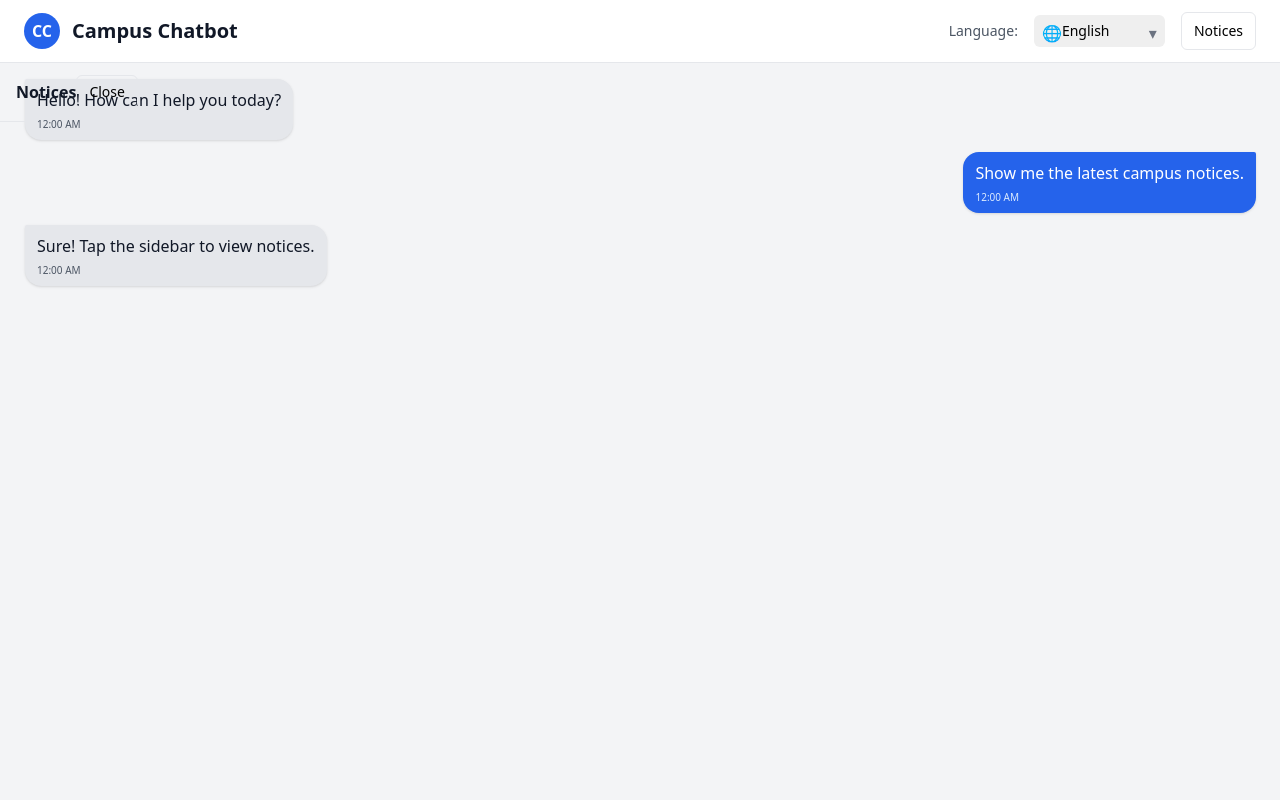
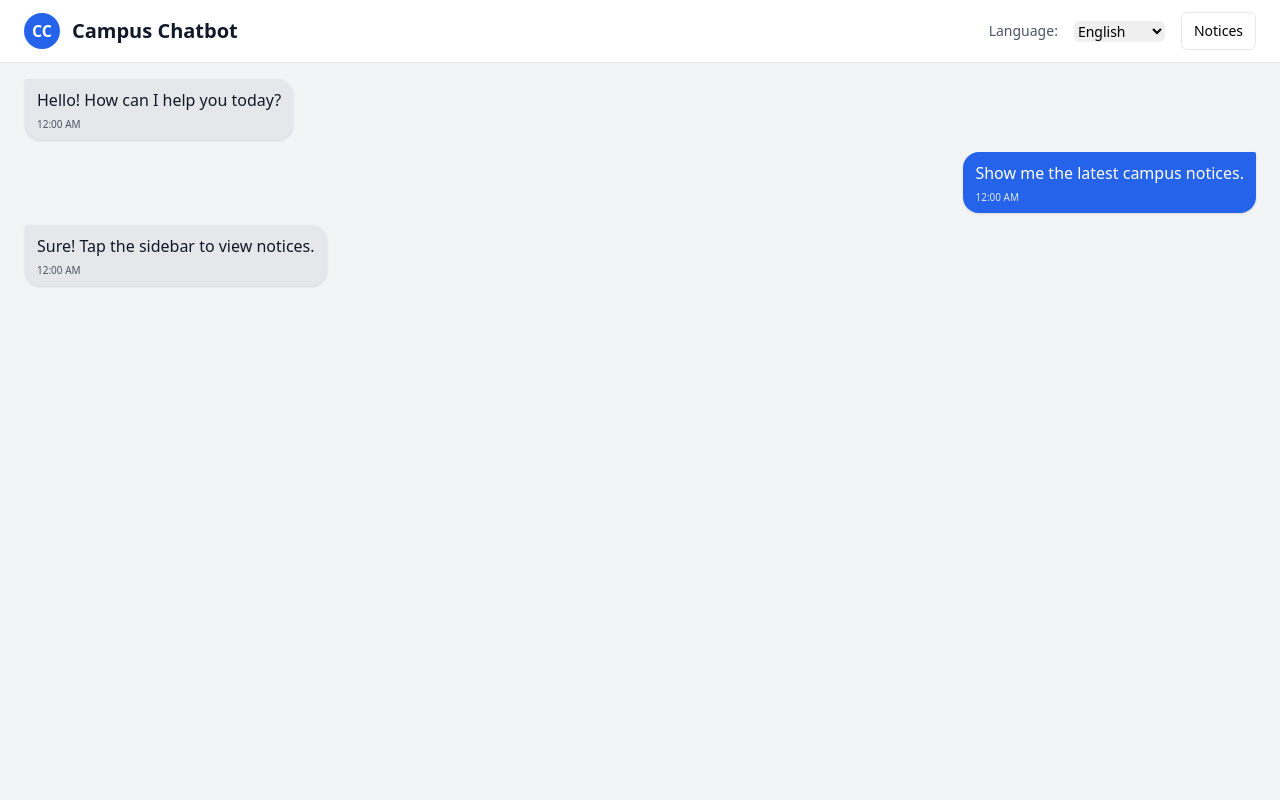
Before and after one commit to BRD-789/Campus-Chatbot, a React (Vite) app: page / in a window 1280 px wide. Shown: the top 800 px of the page. Built offline with nearby package versions, Linux system fonts and the light colour scheme.

Commit message:
Fix: fully hide desktop sidebar when closed; revert language selector to simple select

```diff
--- a/src/App.tsx
+++ b/src/App.tsx
@@ -180,19 +180,15 @@ export default function App() {
 
 				<div className="flex items-center gap-2 sm:gap-4">
 					<div className="hidden sm:flex items-center text-sm text-gray-600">{labels.language}:</div>
-					<div className="relative">
-						<span className="pointer-events-none absolute left-2 top-1.5 text-gray-500">🌐</span>
-						<select
+					<select
 						value={language}
 						onChange={(e) => setLanguage(e.target.value)}
-							className="pl-7 pr-8 py-1.5 rounded-md border-gray-300 text-sm focus:border-blue-500 focus:ring-blue-500 appearance-none"
-						>
+						className="rounded-md border-gray-300 text-sm focus:border-blue-500 focus:ring-blue-500"
+					>
 						{languageOptions.map(opt => (
 							<option key={opt.value} value={opt.value}>{opt.label}</option>
 						))}
-						</select>
-						<span className="pointer-events-none absolute right-2 top-1.5 text-gray-500">▾</span>
-					</div>
+					</select>
 
 					<button
 						onClick={() => setIsSidebarOpen(true)}
@@ -215,8 +211,8 @@ export default function App() {
 					/>
 				)}
 				<aside
-					className={`fixed sm:static z-30 top-0 right-0 h-full sm:h-auto w-80 max-w-[85%] bg-white border-l shadow-xl sm:shadow-none transform transition-transform duration-300
-						${isSidebarOpen ? 'translate-x-0' : 'translate-x-full sm:-translate-x-full sm:w-0'}
+					className={`fixed sm:static z-30 top-0 right-0 h-full sm:h-auto w-80 max-w-[85%] bg-white border-l shadow-xl sm:shadow-none transform transition-[transform,width,opacity] duration-300
+						${isSidebarOpen ? 'translate-x-0 sm:translate-x-0 sm:w-80 sm:opacity-100' : 'translate-x-full sm:translate-x-0 sm:w-0 sm:opacity-0 sm:pointer-events-none'}
 						flex flex-col`}
 					aria-label="Notices Sidebar"
 				>
```
